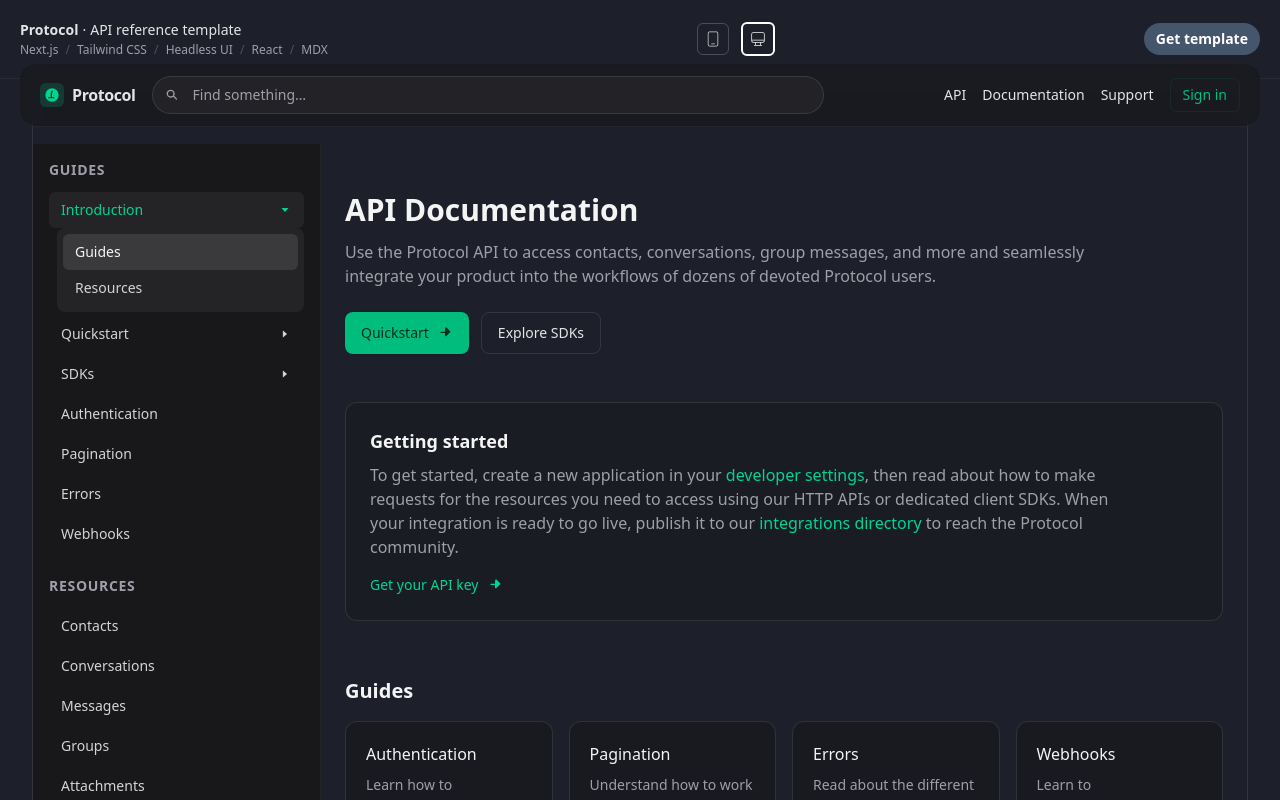
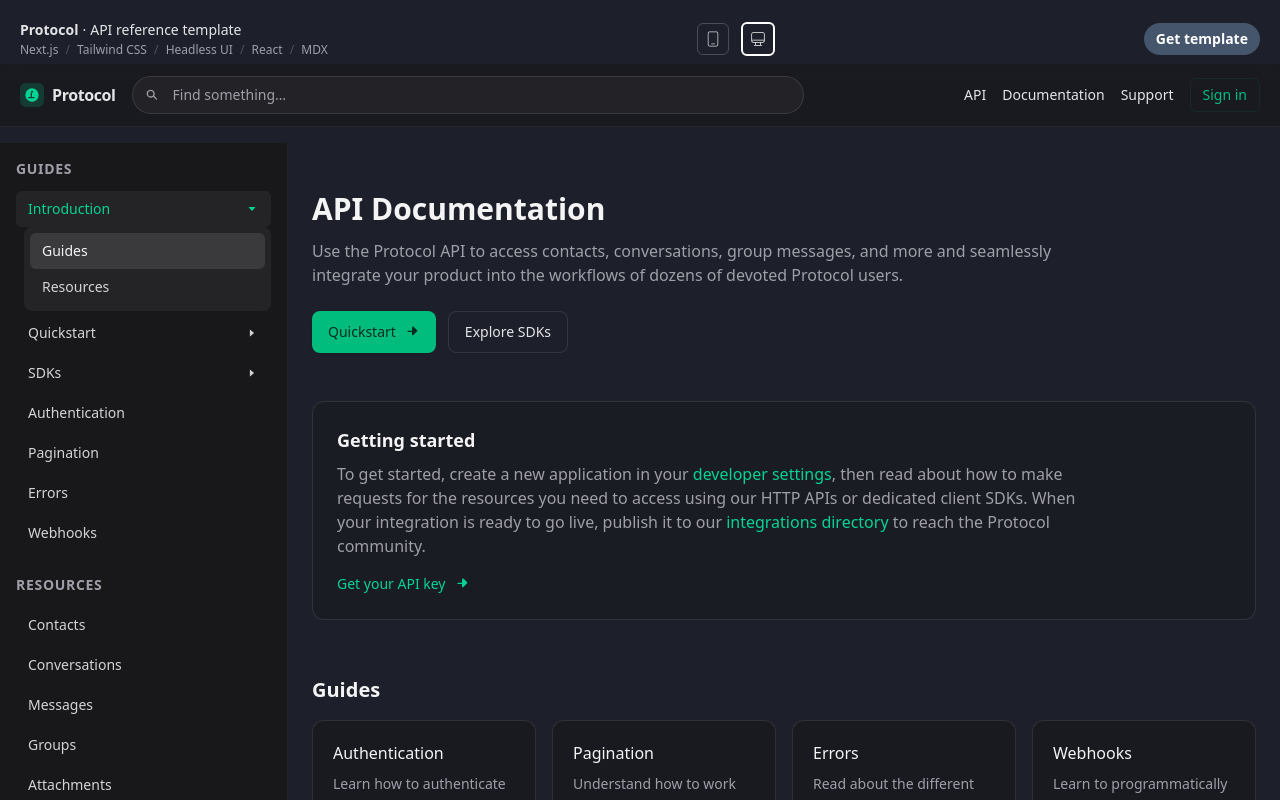
Before and after one commit to AmanKumar9958/seyuna-assignment, a React (Vite) app: page /introduction in a window 1280 px wide. Shown: the top 800 px of the page. Built offline with nearby package versions, Linux system fonts and the light colour scheme.

Commit message:
- FIxed the layout problem

```diff
--- a/src/App.jsx
+++ b/src/App.jsx
@@ -41,14 +41,13 @@ export default function App() {
       <TitleManager />
       <div className="min-h-dvh bg-[#1D202A] text-zinc-200">
         <PreviewToolbar />
-        {/* --- MODIFICATION: Added max-w-7xl and horizontal padding here --- */}
-        <div className="mx-auto max-w-7xl px-4 sm:px-6 lg:px-8">
-          {/* --- MODIFICATION: Removed mx-5 from this div --- */}
-          <div className="rounded-2xl border border-white/10">
+        {/* Make the main layout full-bleed so the sidebar sits flush left */}
+        <div className="px-0">
+          <div>
             <Topbar onMenuClick={openMenu} />
             {/* Spacer to offset the fixed Topbar height so content isn't hidden underneath */}
             <div aria-hidden className="h-14 md:h-16"></div>
-            <div className="mx-auto flex">
+            <div className="flex">
               <Sidebar />
               {/* Routed page content with a Back to top button and pager */}
               {/* --- MODIFICATION: Added min-w-0 to prevent overflow --- */}
--- a/src/components/Topbar.jsx
+++ b/src/components/Topbar.jsx
@@ -5,8 +5,8 @@ export default function Topbar({ onMenuClick }) {
     return (
         <>
             {/* Fixed top navigation bar (sits below the PreviewToolbar) */}
-            <header data-topbar className="fixed inset-x-5 top-16 z-30 rounded-2xl border-b border-white/5 bg-zinc-900/80 backdrop-blur supports-backdrop-filter:bg-zinc-900/60">
-                <div className="mx-auto px-5 py-3">
+            <header data-topbar className="fixed inset-x-0 top-16 z-30 border-b border-white/5 bg-zinc-900/80 backdrop-blur supports-backdrop-filter:bg-zinc-900/60">
+                <div className="px-5 py-3">
                 {/* 4 columns: brand | search (flex-1) | links | actions */}
                 <div className="grid grid-cols-[auto_minmax(0,1fr)_auto_auto] items-center gap-4">
                     {/* Brand + hamburger at far left */}
```
